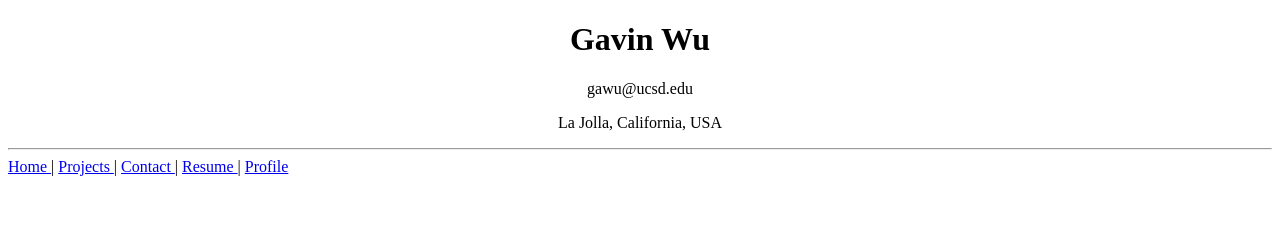
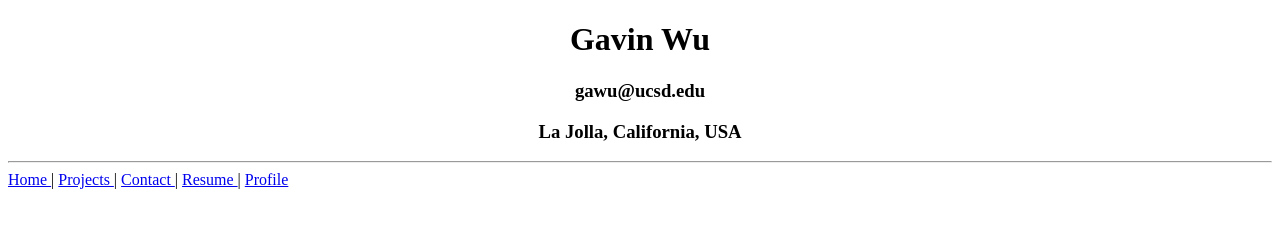
Before and after one commit to Gavin55555555555555/portfolio, a plain HTML site: page resume/index.html in a window 1280 px wide. Drawn offline with Linux system fonts and the light colour scheme.

Commit message:
Update index.html

```diff
--- a/resume/index.html
+++ b/resume/index.html
@@ -8,8 +8,8 @@
 <body>
     <div>
         <h1 style="text-align: center;">Gavin Wu </h1>
-        <p style="text-align: center;"> gawu@ucsd.edu</p>
-        <p style="text-align: center;"> La Jolla, California, USA</p>
+        <h3 style="text-align: center;"> gawu@ucsd.edu</h3>
+        <h3 style="text-align: center;"> La Jolla, California, USA</h3>
     </div>
     <hr>
     <div>
```
